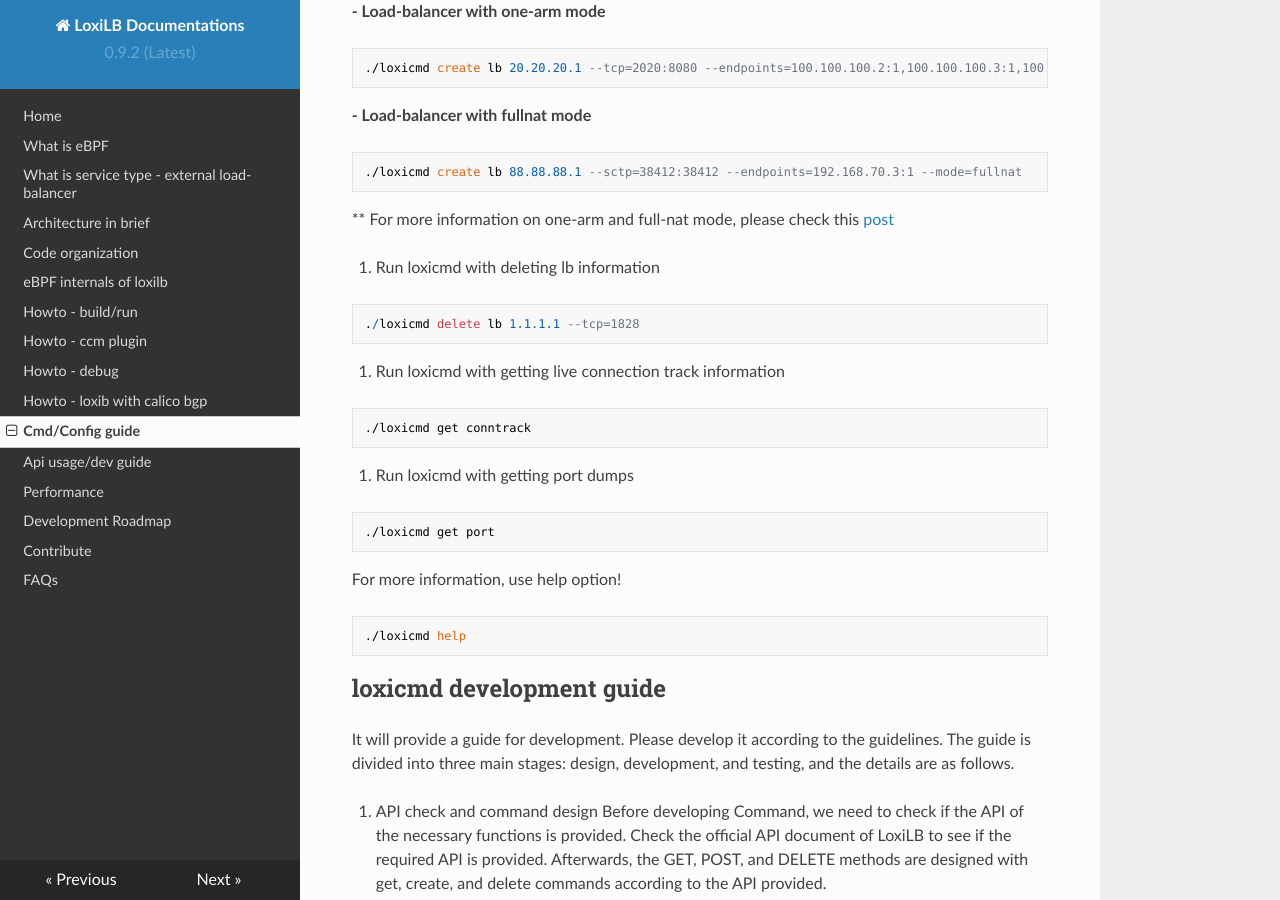
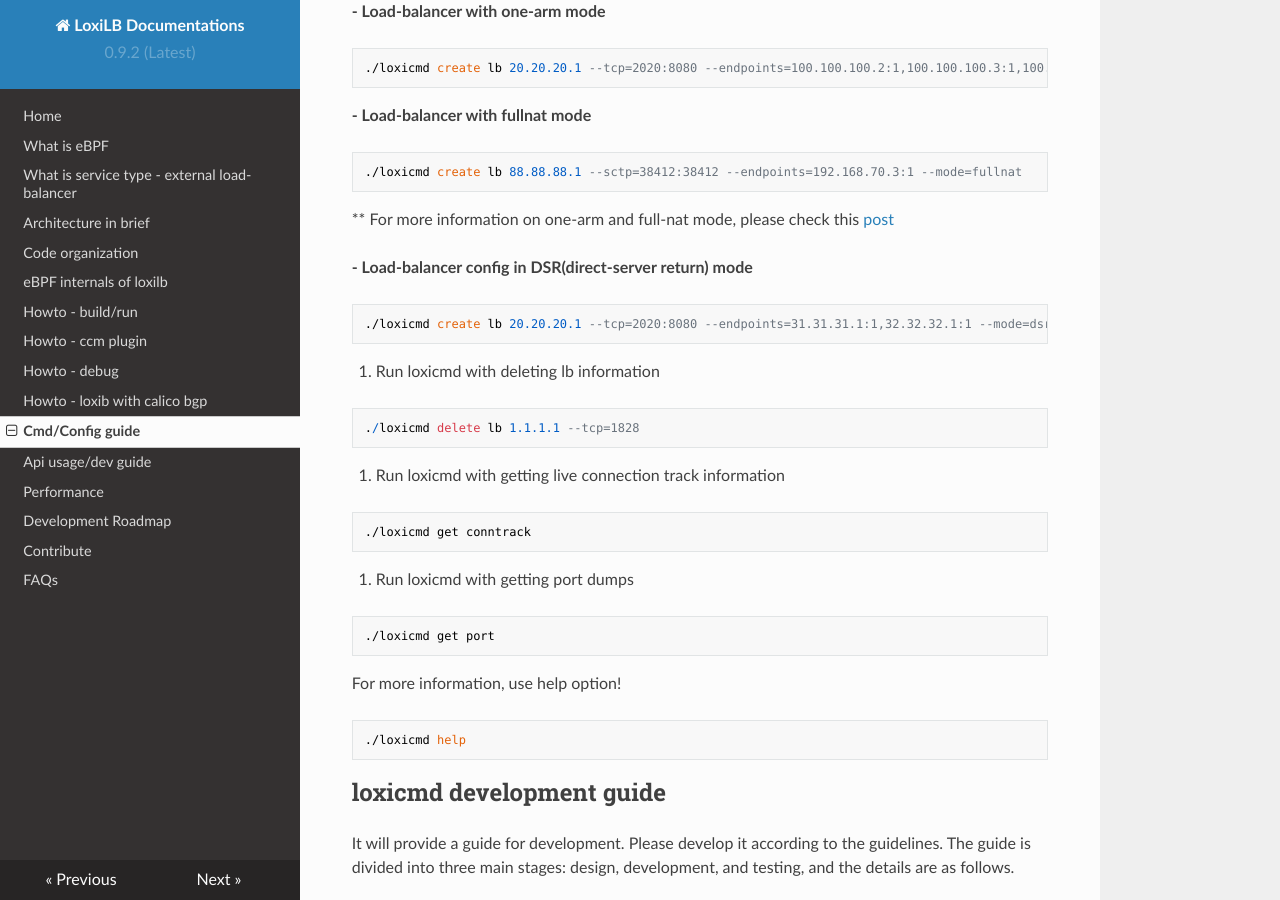
Before and after one commit to loxilb-io/loxilbdocs, an MkDocs documentation site: the page built from docs/cmd.md, in a window 1280 px wide and 900 px high, scrolled down 1779 px. Built offline with MkDocs 1.6.1, drawn with Linux system fonts in a browser that asks for light colours; nearby versions of some CDN libraries.

Commit message:
Update command guide for DSR mode

````diff
--- a/docs/cmd.md
+++ b/docs/cmd.md
@@ -85,6 +85,11 @@
 ```
 ** For more information on  one-arm and full-nat mode, please check this [post](https://github.com/loxilb-io/loxilb/discussions/107#discussioncomment-4318418
 )
+
+**- Load-balancer config in DSR(direct-server return) mode**
+```
+./loxicmd create lb 20.20.20.1 --tcp=2020:8080 --endpoints=31.31.31.1:1,32.32.32.1:1 --mode=dsr
+```
 
 5. Run loxicmd with deleting lb information
 ```
````
